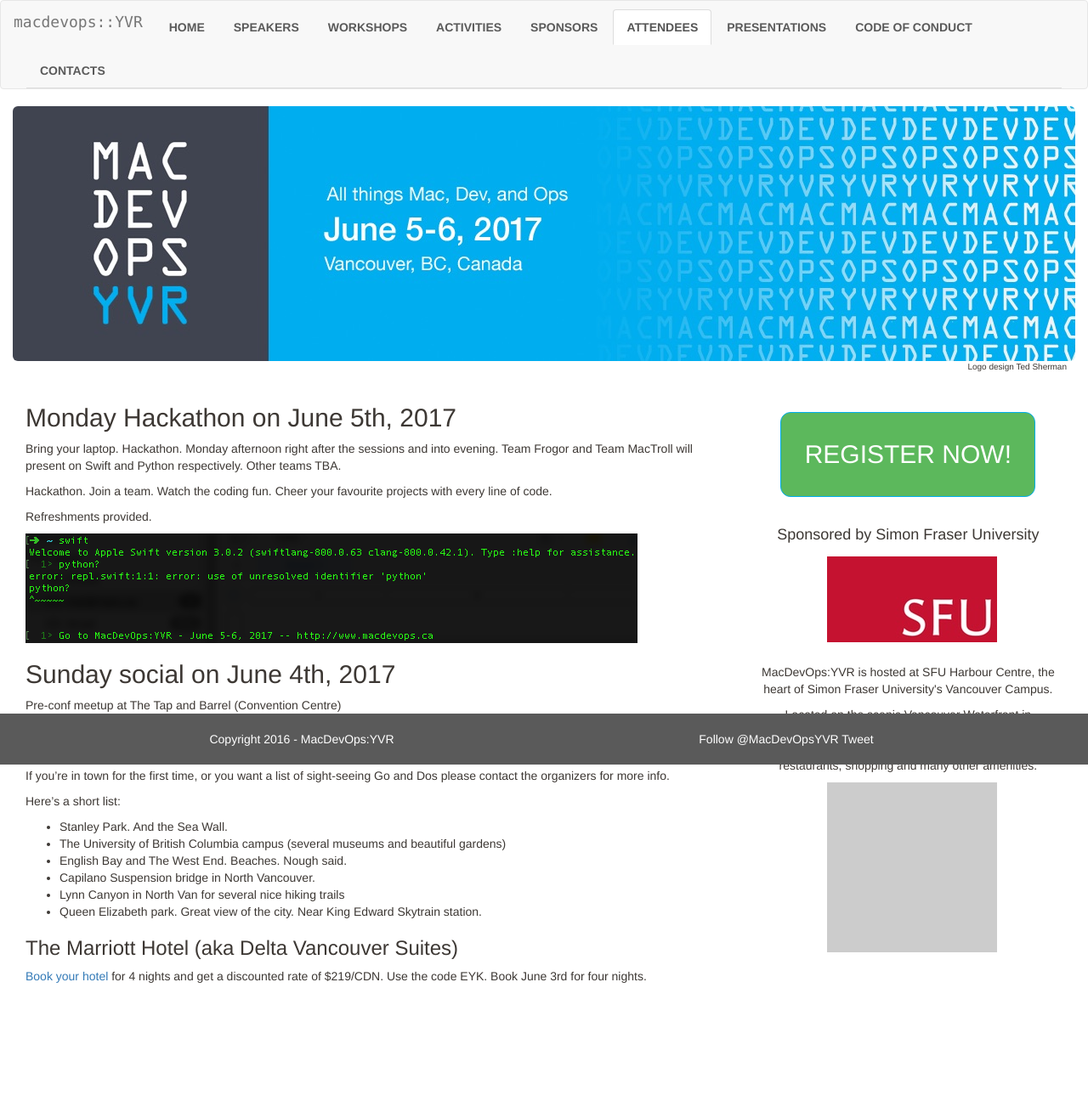
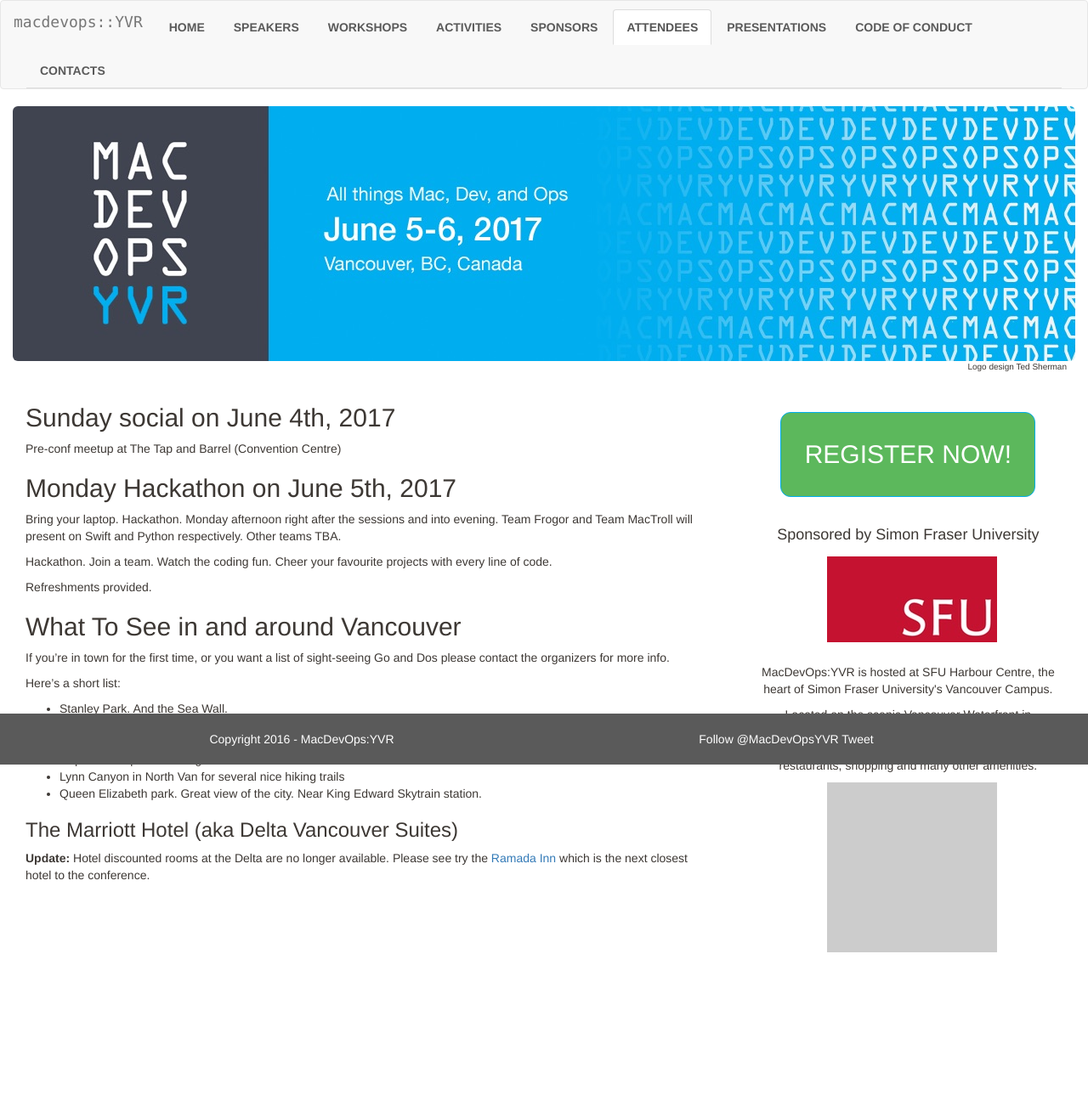
Before and after one commit to macdevopsyvr/macdevopsyvr.github.io, a Jekyll site: the page built from attendee/index.md, in a window 1280 px wide. Shown: the whole page at 85% size. Built offline with Jekyll 4.4.1, drawn with Linux system fonts in a browser that asks for light colours; comment, search, counter and statistics services are not loaded; after the commit the page ends 1281 px from its top, so only the background shows below that.

Commit message:
Attendee update. Hotel
hotel discount gone baby gone

```diff
--- a/attendee/index.md
+++ b/attendee/index.md
@@ -3,6 +3,11 @@
 title: attendee
 body_id: attendee
 ---
+
+
+## Sunday social on June 4th, 2017
+
+Pre-conf meetup at The Tap and Barrel (Convention Centre)
 
 ## Monday Hackathon on June 5th, 2017
 
@@ -12,13 +17,7 @@
 
 Refreshments provided.
 
-<img src="/assets/Hackathon-MacDevOpsYVR-June5-6-2017.png">
-
-## Sunday social on June 4th, 2017
-
-Pre-conf meetup at The Tap and Barrel (Convention Centre)
-
-## What To See
+## What To See in and around Vancouver
 
 If you're in town for the first time, or you want a list of sight-seeing Go and Dos please contact the organizers for more info.
 
@@ -33,4 +32,4 @@
 
 <h3> The Marriott Hotel (aka Delta Vancouver Suites) </h3>
 <p>
-<a href="http://www.marriott.com/hotels/travel/yvrdv-delta-hotels-vancouver-downtown-suites/"> Book your hotel</a> for 4 nights and get a discounted rate of $219/CDN. Use the code EYK. Book June 3rd for four nights.</p>
+<b>Update:</b> Hotel discounted rooms at the Delta are no longer available. Please see try the <a href="http://www.ramadadowntownvancouver.com">Ramada Inn</a> which is the next closest hotel to the conference.</p>
```
